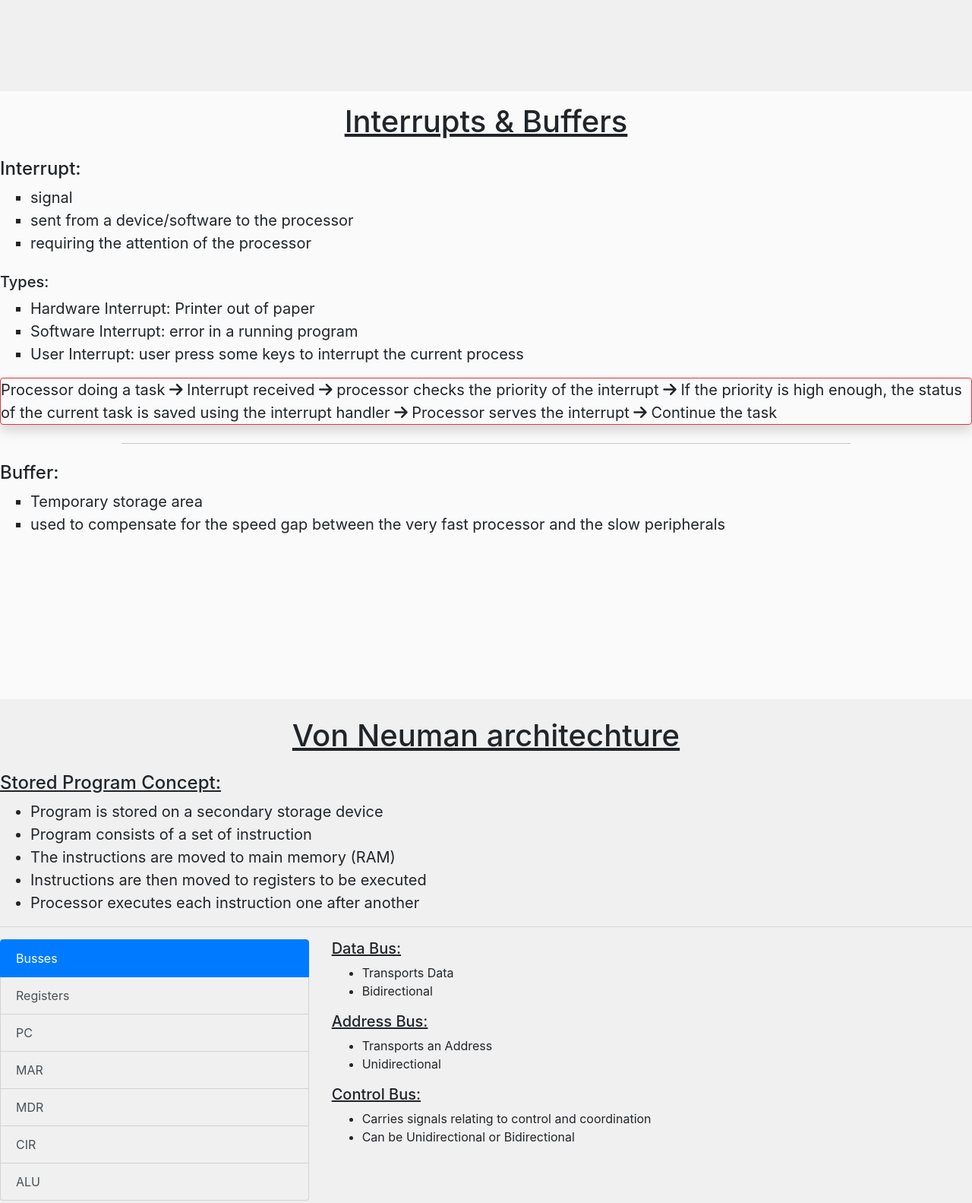
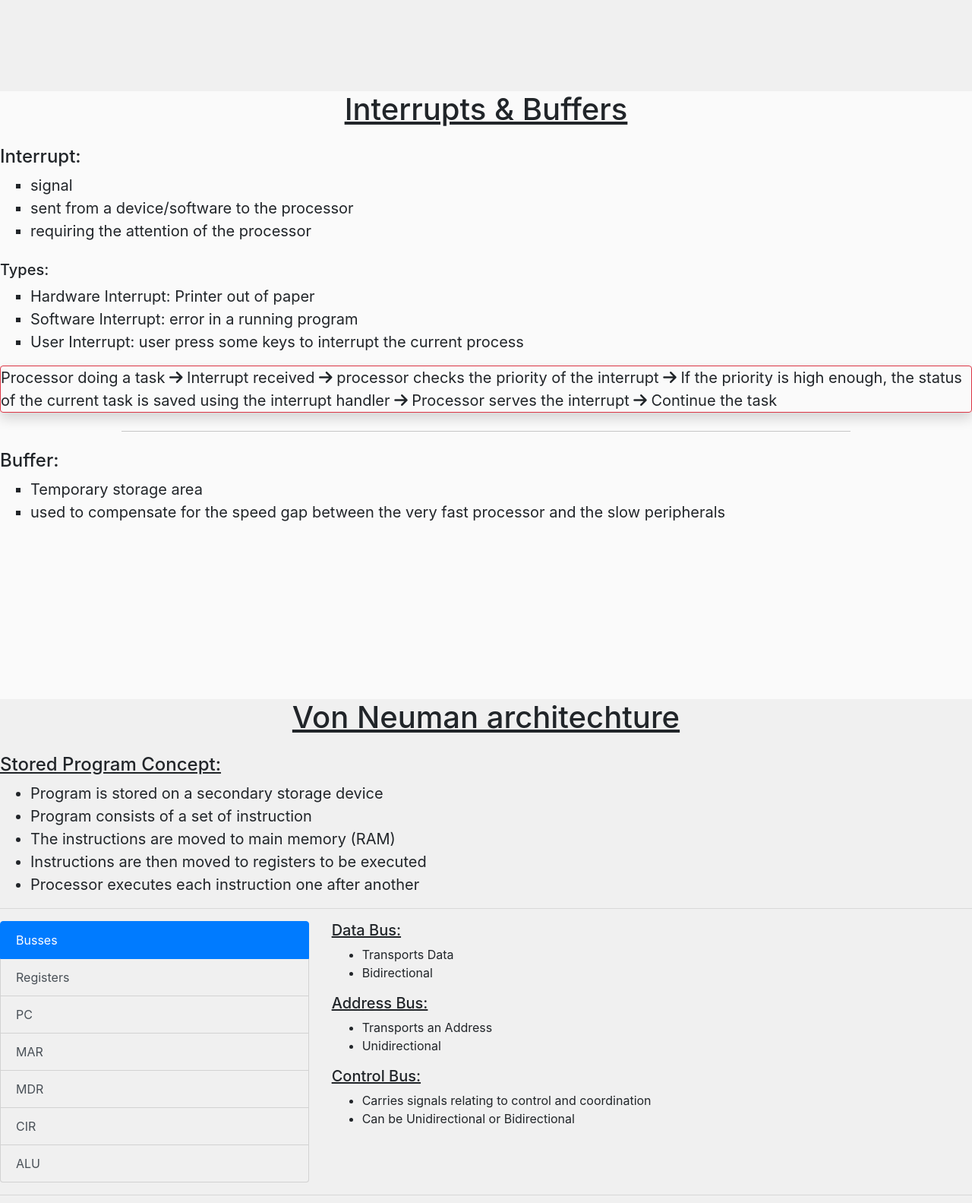
Before and after one commit to mohamadRaafat/CS-OL-CH4, a plain HTML site: page index.html in a window 1280 px wide. Shown: the part 680-2263 px from the top of the page at 76% size. Drawn offline with nearby package versions, Linux system fonts and the light colour scheme.

Commit message:
Updating overlapping items

```diff
--- a/index.html
+++ b/index.html
@@ -96,7 +96,7 @@
     <!-- SECOND SECTION -->
     <div class="secondSec">
         <u>
-            <h1 class="text-center pt-3">Interrupts & Buffers</h1>
+            <h1 class="text-center">Interrupts & Buffers</h1>
         </u>
 
         <p class="h4 mt-4">Interrupt:
@@ -161,7 +161,7 @@
     <!-- THIRD SEC -->
     <div class="thirdsec">
         <u>
-            <h1 class="text-center pt-4">Von Neuman architechture</h1>
+            <h1 class="text-center">Von Neuman architechture</h1>
         </u>
         <u>
             <h4 class="mt-4">Stored Program Concept:</h4>
@@ -280,7 +280,7 @@
 
     <!-- Last Sec -->
 
-    <div class="lastSec py-4">
+    <div class="lastSec">
         <u>
             <h1 class="text-center mb-5">Fetch-Decode-Execute cycle</h1>
         </u>
```
